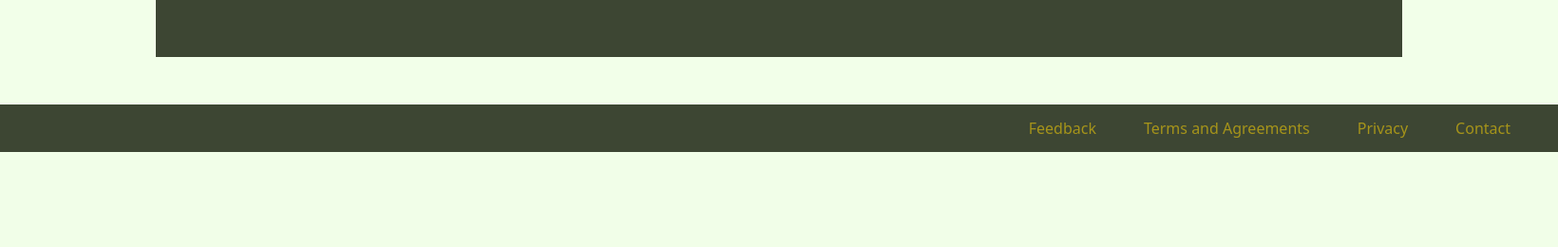
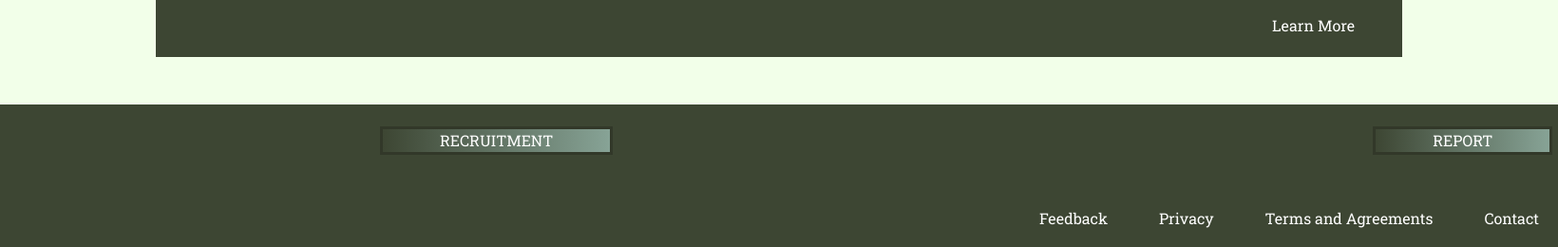
Before and after one commit to Dyapd/AnomalousSite, a PHP site: page / in a window 1640 px wide. Shown: the part 1780-2040 px from the top of the page at 95% size. Before the commit the page ends 1940 px from the top, so only its background shows below. Run offline with PHP 8.4, Linux system fonts and the light colour scheme.

Commit message:
main page DONE

```diff
--- a/base.css
+++ b/base.css
@@ -13,7 +13,7 @@
 
 body{
     background-color: #F2FFE9;
-    font-family: system-ui, -apple-system, BlinkMacSystemFont, 'Segoe UI', Roboto, Oxygen, Ubuntu, Cantarell, 'Open Sans', 'Helvetica Neue', sans-serif;
+    font-family: 'Roboto Slab',system-ui, -apple-system, BlinkMacSystemFont, 'Segoe UI', Roboto, Oxygen, Ubuntu, Cantarell, 'Open Sans', 'Helvetica Neue', sans-serif;
 }
 
 h1 {
--- a/index.html
+++ b/index.html
@@ -7,6 +7,9 @@
     <link rel="stylesheet" href="base.css">
     <link rel="stylesheet" href="layouts.css">
     <link rel="stylesheet" href="modules.css">
+    <link rel="preconnect" href="https://fonts.googleapis.com">
+    <link rel="preconnect" href="https://fonts.gstatic.com" crossorigin>
+    <link href="https://fonts.googleapis.com/css2?family=Roboto+Slab&display=swap" rel="stylesheet">
     <title>
         ZPD Home Page
     </title>
@@ -153,8 +183,14 @@
 
         <div class="content-bottom-home">
             <h4>
-                Terminologies
+                Guide to ZPD
             </h4>
+
+            <p>
+                Anomalies are things, people, eventts that defy human logic Lorem ipsum dolor sit, amet consectetur adipisicing elit. Eveniet nemo dolore enim! Corrupti dolores quo, optio quisquam voluptate consequuntur excepturi architecto repudiandae omnis deleniti quasi velit obcaecati hic odio deserunt.
+            </p>
+
+            <a href="terminologies.html">Learn More</a>
         </div>
 
     </main>
@@ -162,12 +198,21 @@
 
 
     <footer>
+        <div class="footer-top">
+            <a href="recruitment.html" class="btn btn-info link" role="button">RECRUITMENT</a>
+            <a href="#" class="btn btn-info link" role="button">REPORT</a>
+        </div>
 
-        <a href="">Feedback</a>
-        <a href="termsAndAgreements.html">Terms and Agreements</a>
-        <a href="privacy.html">Privacy</a>
-        <a href="contactUs.html">Contact</a>
+
+        <div class="footer-bottom">
+            <a href="#">Feedback</a>
+            <a href="privacy.html">Privacy</a>
+            <a href="termsAndAgreements.html">Terms and Agreements</a>
+            <a href="contactUs.html">Contact</a>
+        </div>
     </footer>
+
+
 
     <script src="js/bootstrap.js"></script>
 </body>
--- a/layouts.css
+++ b/layouts.css
@@ -91,9 +91,8 @@ header nav ul a:hover {
 
 /* Footer styles */
 footer{
-    padding-right: 50px;
     margin-top: 50px;
-    height: 50px;
+    height: 150px;
     width: 100%;
     background-color: #3D4633;
     display: flex;
@@ -104,12 +103,54 @@ footer{
     position: absolute;
 }
 
+.link{
+    border: rgb(50, 56, 41) solid;
+    border-radius: 0;
+    height: 30px;
+    padding: 0 60px;
+    margin-top: 10px;
+    margin-right: 400px;
+    margin-left: 400px;
+    color: white;
+    background: rgb(61,70,51);
+    background: linear-gradient(90deg, rgba(61,70,51,1) 0%, rgba(135,163,150,1) 100%);
+}
+
+
 
 footer a{
-    color: #A6941A;
+    color: white;
     margin-left: 50px;
     text-decoration: none;
 }
+
+.footer-top{
+    display: flex;
+    justify-content: space-evenly;
+    font-family: 'Roboto Slab';
+    margin-top: 10px;
+    width: 100%;
+    height: 40px;
+    width: 100%;
+}
+
+.footer-bottom{
+    margin: 0;
+    text-align: right;
+    padding-right: 20px;
+    padding-top: 50px;
+    width: 100%;
+    height: 90px;
+    font-family: 'Roboto Slab';
+}
+
+.footer-bottom a:hover{
+    color: gray;
+}
+
+
+
+
 
 
 /* style for main content of home page main body */
--- a/modules.css
+++ b/modules.css
@@ -150,6 +172,21 @@
     padding: 10px 0 ;
 }
 
+.content-bottom-home p {
+   color: white;
+   margin: 0 20px;
+}
+
+.content-bottom-home a{
+    text-decoration: none;
+    color: white;
+    float: right;
+    margin: 50px;
+}
+
+.content-bottom-home a:hover{
+    color: gray;
+}
 
 
 /* styles for main-entry */
```
Also changed, not shown: other parts of index.html (+40 -13 lines), other parts of modules.css (+26 -4 lines), images/samplean.jpg (added), images/samplean2.jpg (added).
